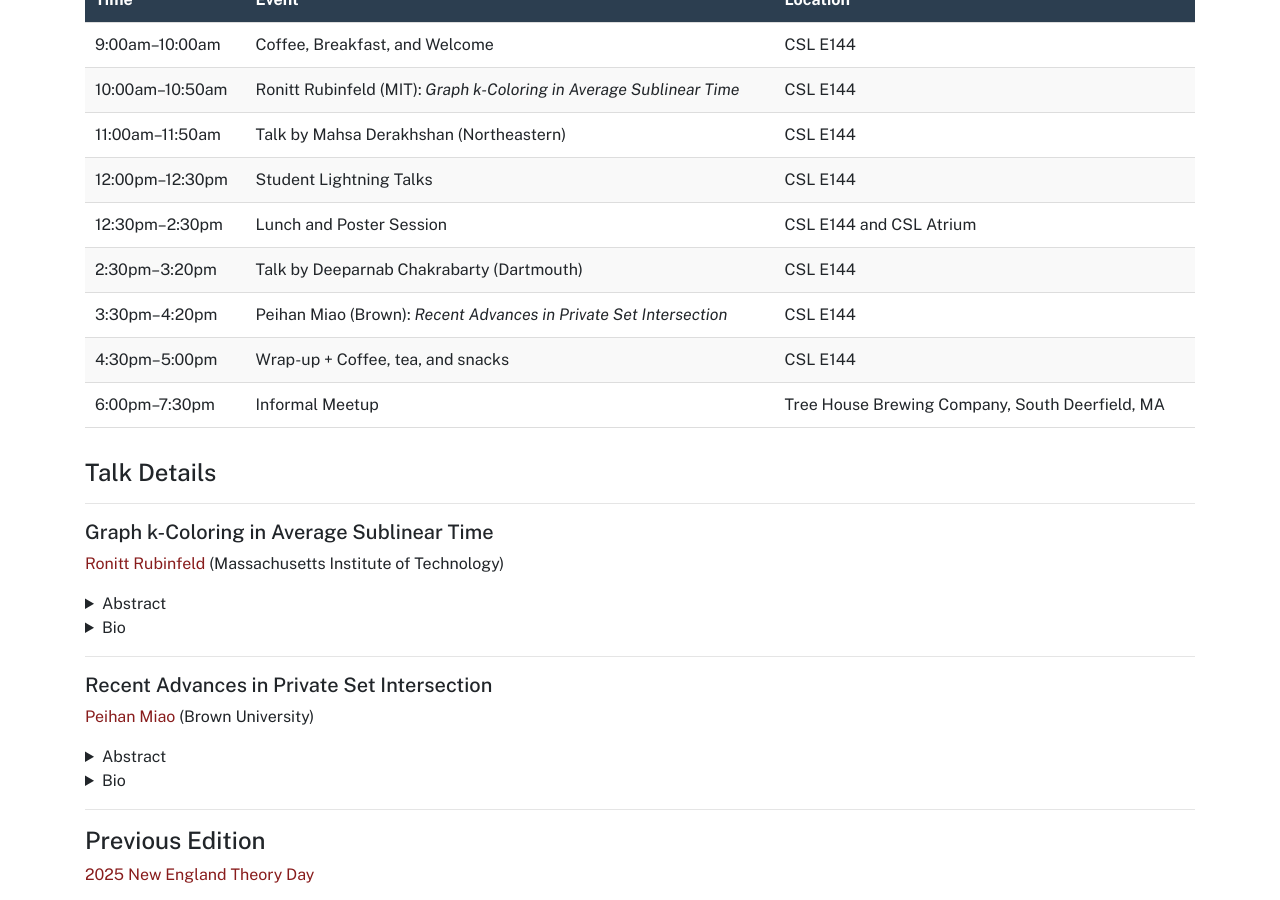
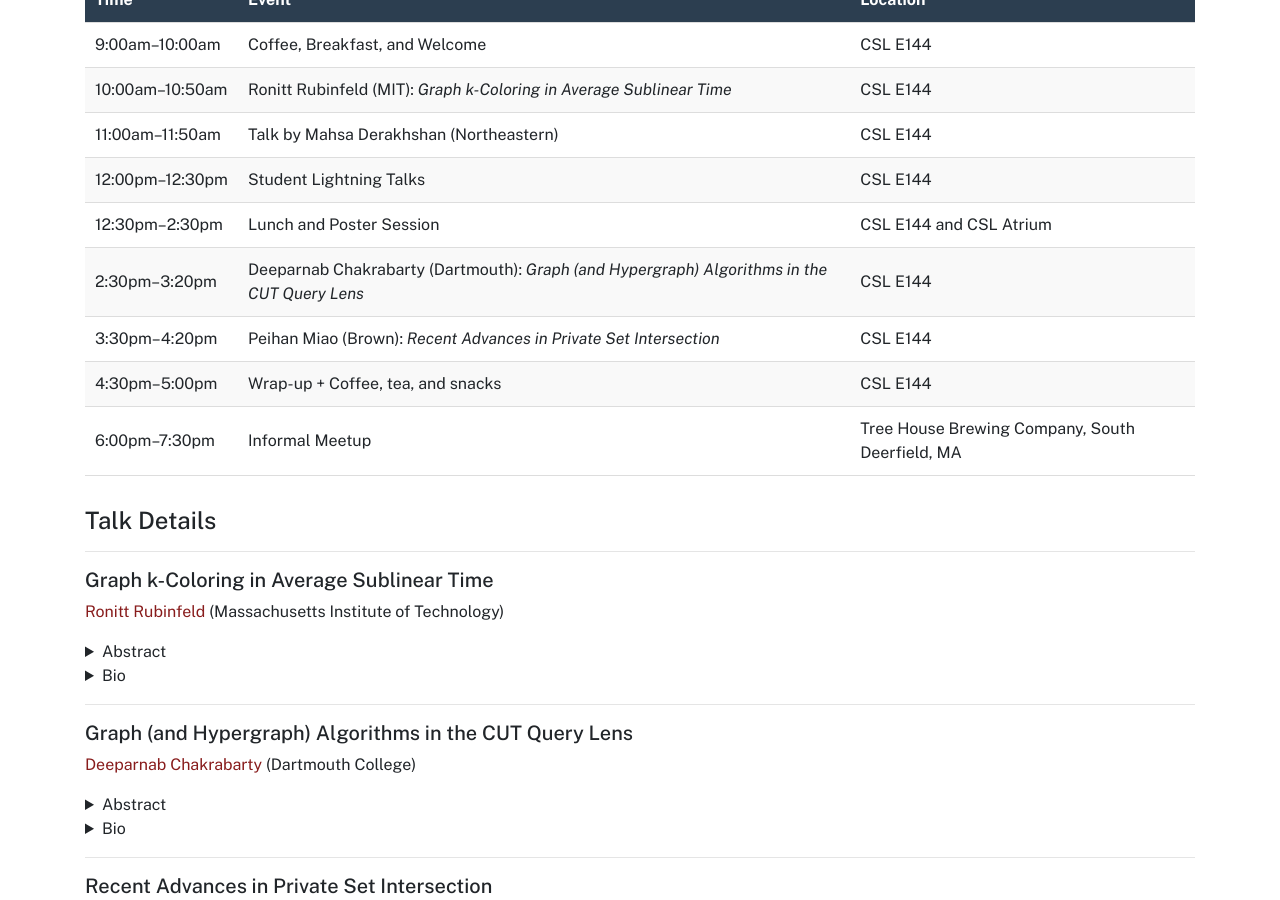
Before and after one commit to umass-theory/umass-theory.github.io, a Jekyll site: the page built from theory-day.md, in a window 1280 px wide and 900 px high, scrolled down 1217 px. Built offline with Jekyll 4.4.1, drawn with Linux system fonts in a browser that asks for light colours.

Commit message:
Updated talk info for 2026 Theory Day

```diff
--- a/theory-day.md
+++ b/theory-day.md
@@ -105,7 +105,7 @@ If you plan to stay overnight before or after the event, some recommended lodgin
     </tr>
     <tr>
       <td>2:30pm–3:20pm</td>
-      <td>Talk by Deeparnab Chakrabarty (Dartmouth)</td>
+      <td>Deeparnab Chakrabarty (Dartmouth): <i>Graph (and Hypergraph) Algorithms in the CUT Query Lens</i></td>
       <td>CSL E144</td>
     </tr>
     <tr>
@@ -152,6 +152,28 @@ Ronitt Rubinfeld is an Edwin Sibley Webster Professor at MIT’s Electrical Engi
 
 <hr>
 
+##### Graph (and Hypergraph) Algorithms in the CUT Query Lens
+
+[Deeparnab Chakrabarty](https://deeparnab.cs.dartmouth.edu/) (Dartmouth College)
+<details markdown="1">
+<summary>Abstract</summary>
+
+In the "query access model" of algorithm design, we have access to the input data only via restricted interfaces. This study is motivated, at times, due to restrictions in certain applications; perhaps more relevant to this audience, it provides a lens to focus on the powers and limitations of algorithmic ideas. In the past few years, there has been some focused interest on the question of understanding connectivity of graphs when we have access to it only via "CUT queries": in this access model we know the vertices of a graph, but not its edges; at unit cost we can query a subset of vertices and obtain the cut *size*. The cut induced by the subset, recall, is the edges with exactly one endpoint in the subset.
+
+In this talk, I will expand on the abstract above, and try to chart out the state of the art. I will explain the broad techniques, and also some technical challenges where we are stuck.
+
+I will mostly be talking about other people's work; if I do talk about works where I have contributed, then they will be those with my recently graduated student Hang Liao whose thesis was on this topic.
+
+</details>
+<details markdown="1">
+<summary>Bio</summary>
+
+Deeparnab Chakrabarty is an associate professor of computer science at Dartmouth College where he has taught since 2017. Before that, he was a researcher at Microsoft Research Bangalore. His research interests are broadly in algorithms, with a special interest in optimization and sublinear algorithms.
+
+</details>
+
+<hr>
+
 ##### Recent Advances in Private Set Intersection
 
 [Peihan Miao](https://sites.google.com/view/peihanmiao/home) (Brown University)
```
Also changed, not shown: 2 other files.
